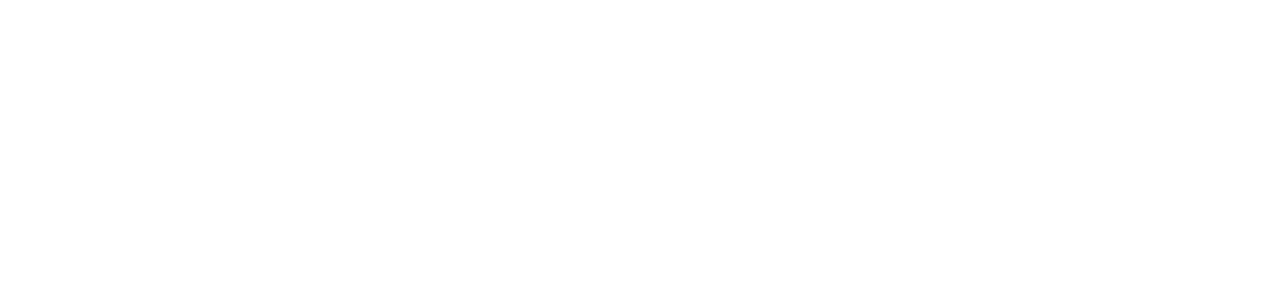
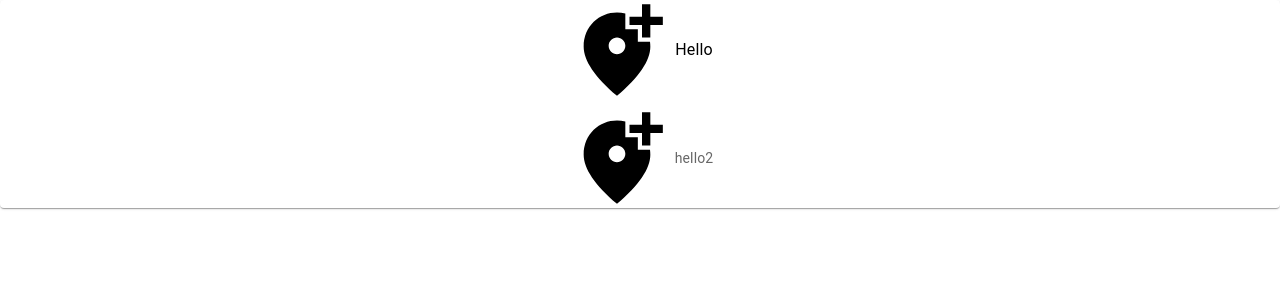
Before and after one commit to AffanRashid1/PP-Admin, a React (Vite) app: page /profile in a window 1280 px wide. Before the commit this address had no page. Shown: the top 300 px of the page. Built offline with nearby package versions, Linux system fonts and the light colour scheme.

Commit message:
make a custom typo

```diff
--- /dev/null
+++ b/src/components/Profile/Profile.jsx
@@ -0,0 +1,22 @@
+import { Avatar, Box, Paper, Stack, Typography } from "@mui/material";
+import React from "react";
+import AddLocationAltIcon from "@mui/icons-material/AddLocationAlt";
+import Text from "../custom/Typography/Text";
+import CustomizedTypo from "../custom/Typography/CustomTypo";
+
+const Profile = () => {
+  return (
+    <Paper>
+      <CustomizedTypo
+        primaryTextIcon={<AddLocationAltIcon />}
+        primaryText="Hello"
+        secondaryText="hello2"
+        primaryIconSize="100px"
+        secondaryTextIcon={<AddLocationAltIcon />}
+        secondaryIconSize="100px"
+      />
+    </Paper>
+  );
+};
+
+export default Profile;
--- /dev/null
+++ b/src/components/custom/Typography/CustomTypo.jsx
@@ -0,0 +1,55 @@
+import React from "react";
+import { Stack, Typography } from "@mui/material";
+
+const CustomizedTypo = ({
+  primaryText,
+  primaryTextVariant = "body1",
+  primaryTextIcon,
+  secondaryText,
+  secondaryTextVariant = "body2",
+  secondaryTextIcon,
+  startIcon,
+  endIcon,
+  direction,
+  primaryIconSize,
+  secondaryIconSize,
+  ...typoProps
+}) => {
+  return (
+    <Stack alignItems="center" spacing={1} direction={direction}>
+      <Stack direction="row" alignItems="center" spacing={1}>
+        {primaryTextIcon &&
+          React.cloneElement(primaryTextIcon, {
+            sx: { fontSize: primaryIconSize || "inherit" },
+          })}
+
+        {primaryText && (
+          <Typography variant={primaryTextVariant} {...typoProps}>
+            {primaryText}
+          </Typography>
+        )}
+      </Stack>
+
+      <Stack direction="row" alignItems="center" spacing={1}>
+        {secondaryTextIcon &&
+          React.cloneElement(secondaryTextIcon, {
+            sx: { fontSize: secondaryIconSize || "inherit" },
+          })}
+
+        {secondaryText && (
+          <Typography
+            variant={secondaryTextVariant}
+            color="textSecondary"
+            {...typoProps}
+          >
+            {secondaryText}
+          </Typography>
+        )}
+      </Stack>
+
+      {endIcon && React.cloneElement(endIcon, { fontSize: "inherit" })}
+    </Stack>
+  );
+};
+
+export default CustomizedTypo;
--- a/src/router.jsx
+++ b/src/router.jsx
@@ -3,6 +3,7 @@
 import ResetPass from "./screen/ResetPass";
 import SchedularModal from "./screen/SchedularModal";
 import ForgotPass from "./screen/ForgotPass";
+import Profile from "./components/Profile/Profile";
 
 const routes = [
   {
@@ -25,6 +26,10 @@
     path: "/Otp",
     element: <Otp />,
   },
+  {
+    path: "/profile",
+    element: <Profile />,
+  },
 ];
 
 export { routes };
```
Also changed, not shown: src/components/custom/ModalMui/ModalMui.jsx (+2 -5 lines), src/components/FilePicker/FilePicker.jsx (renamed from src/FilePicker/FilePicker.jsx).
